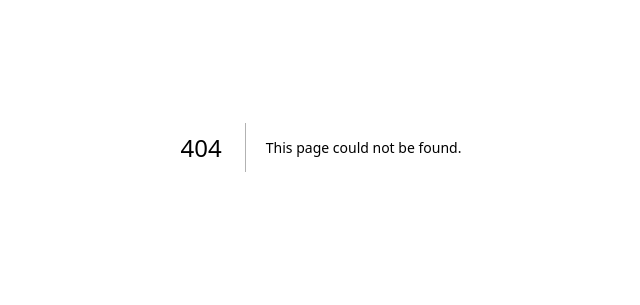
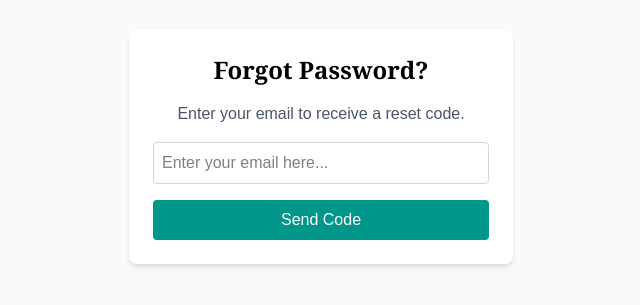
Before and after one commit to jubayer17/mentorCruise-frontend, a Next.js app: page /forget-password in a window 1280 px wide. Before the commit this address had no page. Shown: the part 253-558 px from the top of the page, without its empty margins (319-959 px from the left). Built offline with nearby package versions, Linux system fonts and the light colour scheme.

Commit message:
added forget password page (frontend only)

```diff
--- /dev/null
+++ b/src/app/forget-password/page.jsx
@@ -0,0 +1,42 @@
+"use client";
+import { useState } from "react";
+
+export default function ForgotPassword() {
+  const [email, setEmail] = useState("");
+
+  const handleSendCode = (e) => {
+    e.preventDefault();
+
+    alert(`A code has been sent to ${email}`);
+    setEmail("");
+  };
+
+  return (
+    <div className="flex justify-center items-center min-h-screen bg-gray-50">
+      <div className="w-full max-w-sm p-6 bg-white shadow-md rounded-lg">
+        <h2 className="text-black font-serif text-2xl font-bold font-sans mb-4 text-center">
+          Forgot Password?
+        </h2>
+        <p className="text-gray-600 mb-4 text-center">
+          Enter your email to receive a reset code.
+        </p>
+        <form onSubmit={handleSendCode} className="space-y-4">
+          <input
+            type="email"
+            placeholder="Enter your email here..."
+            className="w-full text-black p-2 border border-gray-300 rounded focus:outline-none focus:ring-2 focus:ring-teal-400"
+            value={email}
+            onChange={(e) => setEmail(e.target.value)}
+            required
+          />
+          <button
+            type="submit"
+            className="w-full bg-teal-600 text-white p-2 rounded hover:bg-teal-700 transition"
+          >
+            Send Code
+          </button>
+        </form>
+      </div>
+    </div>
+  );
+}
```
